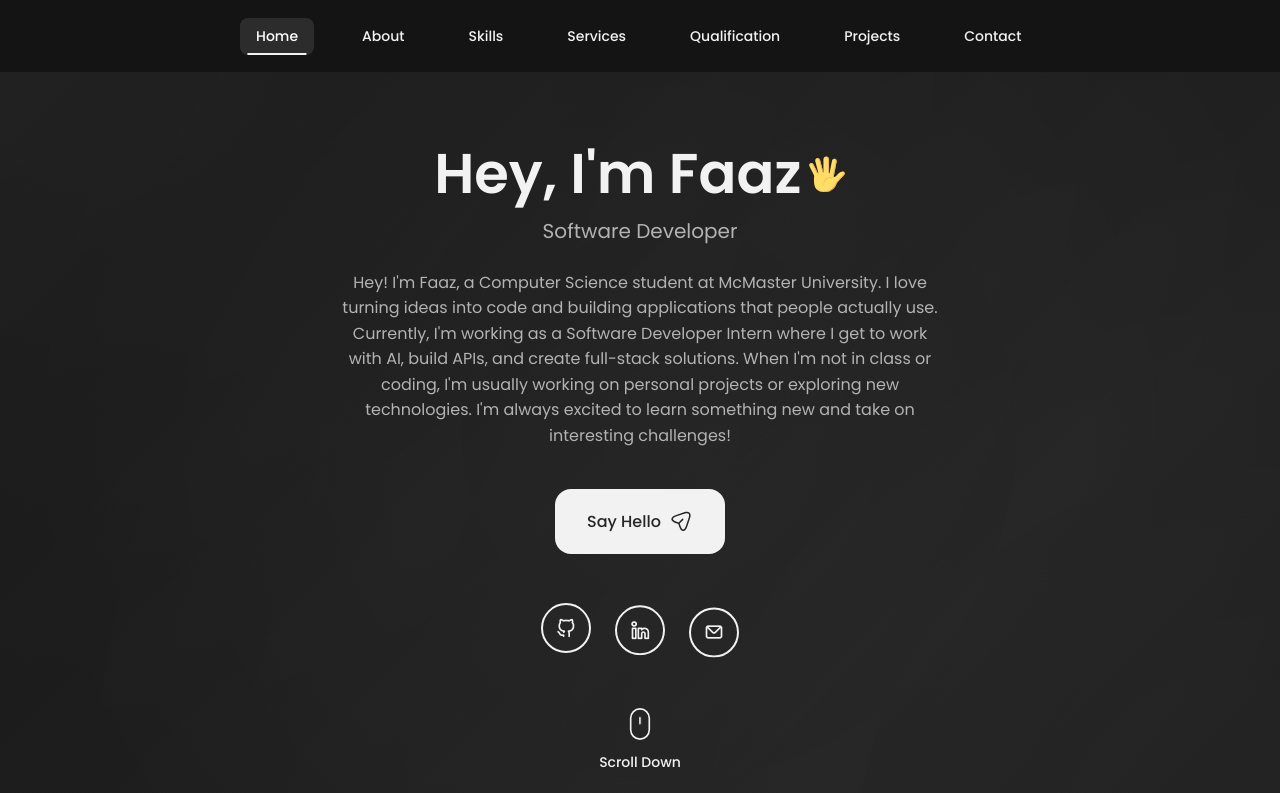
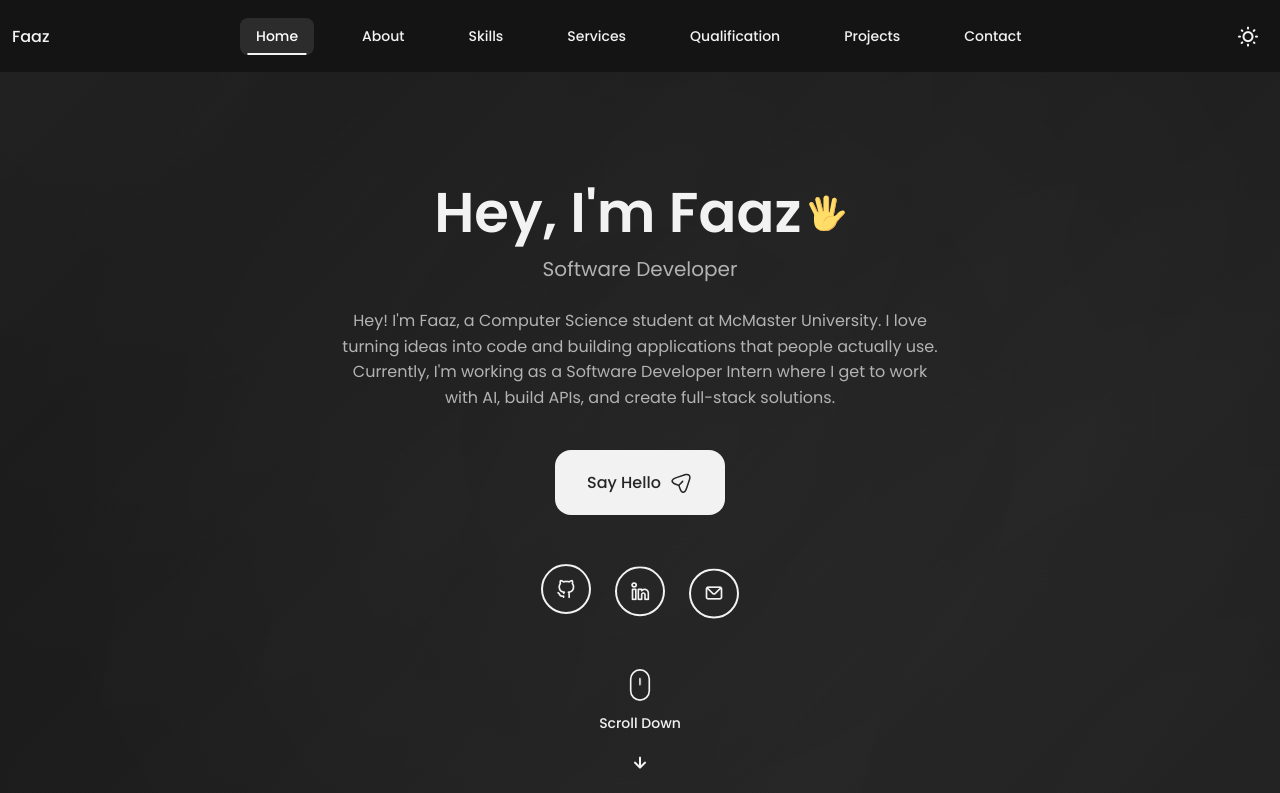
Before and after one commit to faazshaikh/Portfolio, a React (Vite) app: page / in a window 1280 px wide. Shown: the top 793 px of the page. Built offline with nearby package versions, Linux system fonts and the light colour scheme.

Commit message:
Shorten home description paragraph and bring header logo/toggle closer to nav menu

```diff
--- a/src/components/header/Header.jsx
+++ b/src/components/header/Header.jsx
@@ -143,7 +143,7 @@ const Header = () => {
           ></i>
         </div>
 
-        <div style={{ display: 'flex', alignItems: 'center', gap: '1rem', marginLeft: 'auto', marginRight: '-15rem' }}>
+        <div style={{ display: 'flex', alignItems: 'center', gap: '1rem', marginLeft: 'auto', marginRight: '-10rem' }}>
           <ThemeToggle />
           <div className='nav__toggle' onClick={() => showMenu(!Toggle)}>
             <i className='uil uil-apps'></i>
--- a/src/components/header/header.css
+++ b/src/components/header/header.css
@@ -19,7 +19,7 @@
     color: var(--title-color);
     font-weight: var(--font-medium);
     margin-right: auto;
-    margin-left: -15rem;
+    margin-left: -10rem;
 }
 
 .nav__toggle {
--- a/src/components/home/Data.jsx
+++ b/src/components/home/Data.jsx
@@ -57,7 +57,7 @@ const Data = () => {
       </h1>
       <h3 className='home__subtitle'>Software Developer</h3>
       <p className='home__description'>
-        Hey! I'm Faaz, a Computer Science student at McMaster University. I love turning ideas into code and building applications that people actually use. Currently, I'm working as a Software Developer Intern where I get to work with AI, build APIs, and create full-stack solutions. When I'm not in class or coding, I'm usually working on personal projects or exploring new technologies. I'm always excited to learn something new and take on interesting challenges!
+        Hey! I'm Faaz, a Computer Science student at McMaster University. I love turning ideas into code and building applications that people actually use. Currently, I'm working as a Software Developer Intern where I get to work with AI, build APIs, and create full-stack solutions.
       </p>
 
       <a href='#contact' className='button button--flex'>
```
